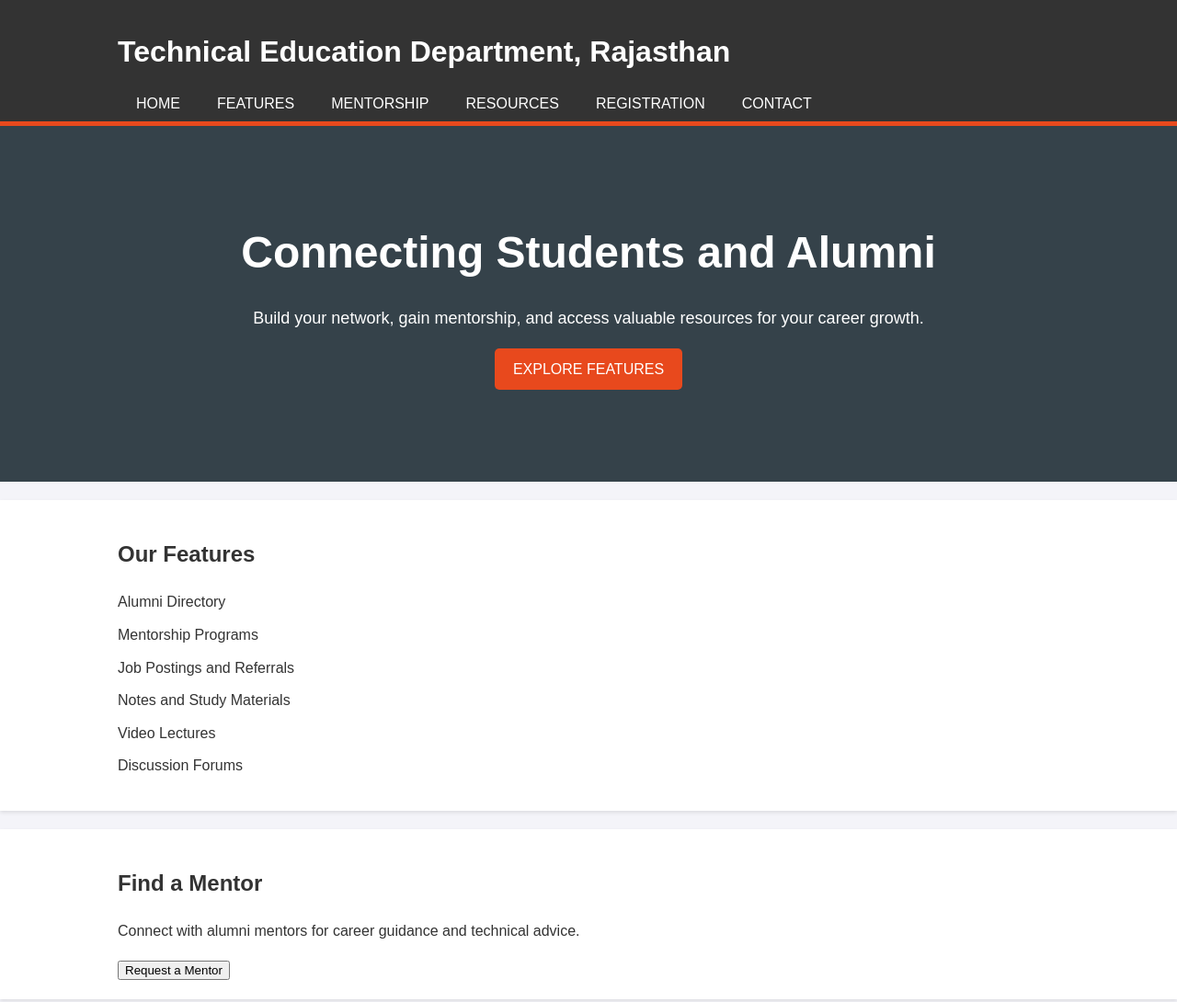
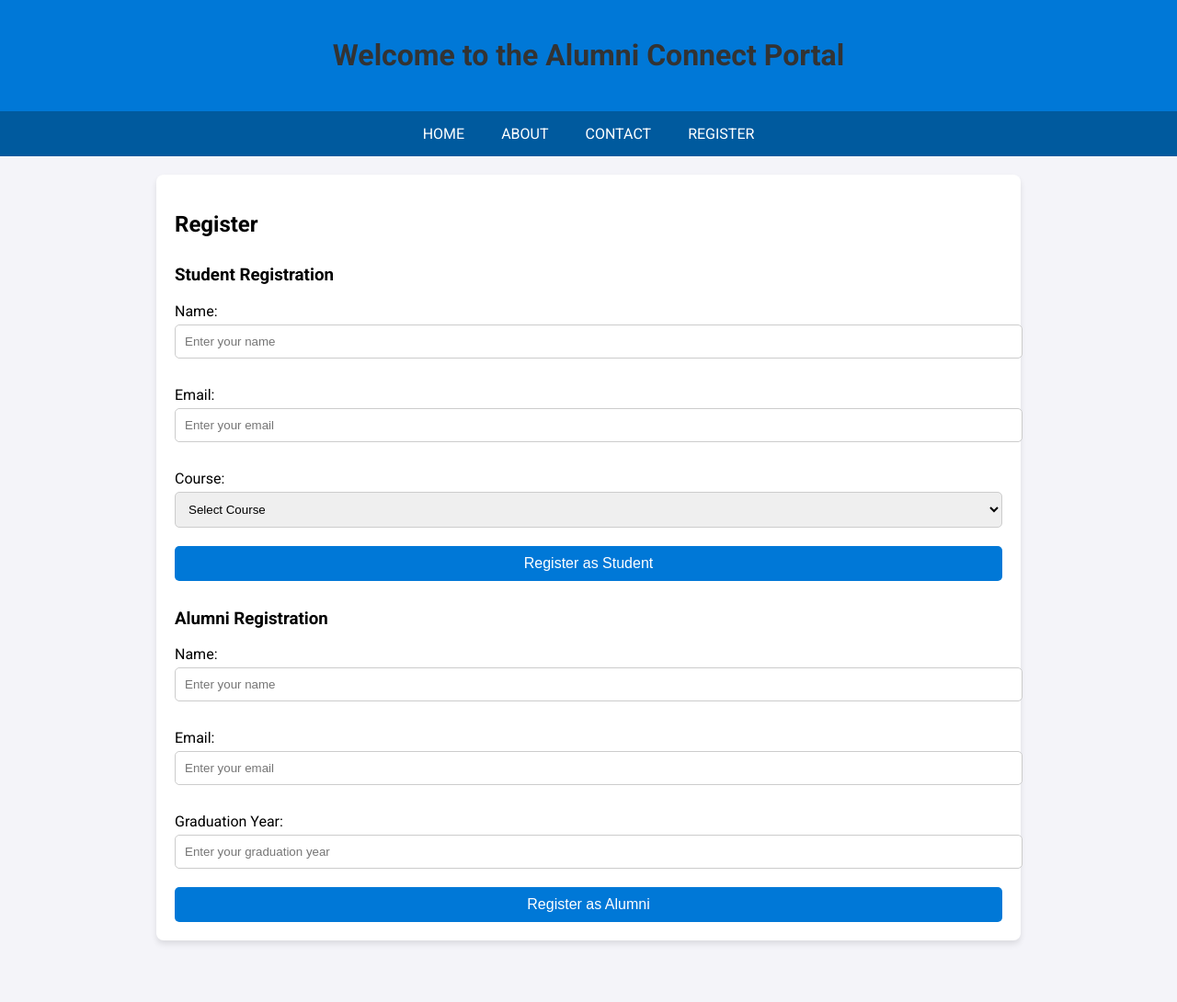
Before and after one commit to Sakshik0315/SIH_Project_, a plain HTML site: page index.html in a window 1280 px wide. Shown: the top 1090 px of the page at 92% size. After the commit the page ends 1043 px from the top, so only its background shows below. Drawn offline with Linux system fonts and the light colour scheme.

Commit message:
Changes added

```diff
--- a/index.html
+++ b/index.html
@@ -3,121 +3,118 @@
 <head>
     <meta charset="UTF-8">
     <meta name="viewport" content="width=device-width, initial-scale=1.0">
-    <title>Alumni-Student Portal</title>
-    <link rel="stylesheet" href="styles.css">
+    <title>Alumni Connect Portal</title>
+    <link href="https://fonts.googleapis.com/css2?family=Roboto:wght@400;700&display=swap" rel="stylesheet">
+    <style>
+        body {
+            font-family: 'Roboto', sans-serif;
+            margin: 0;
+            padding: 0;
+            background-color: #f4f4f9;
+        }
+        header {
+            background-color: #0078d7;
+            color: #fff;
+            padding: 20px;
+            text-align: center;
+        }
+        nav {
+            display: flex;
+            justify-content: center;
+            background-color: #005a9e;
+        }
+        nav a {
+            color: white;
+            padding: 15px 20px;
+            text-decoration: none;
+            text-transform: uppercase;
+        }
+        nav a:hover {
+            background-color: #003a6d;
+        }
+        .container {
+            margin: 20px auto;
+            max-width: 900px;
+            background: #fff;
+            border-radius: 8px;
+            padding: 20px;
+            box-shadow: 0 4px 6px rgba(0, 0, 0, 0.1);
+        }
+        h1 {
+            text-align: center;
+            color: #333;
+        }
+        .form-section {
+            margin-top: 30px;
+        }
+        .form-section label {
+            display: block;
+            margin: 10px 0 5px;
+        }
+        .form-section input, .form-section select {
+            width: 100%;
+            padding: 10px;
+            margin-bottom: 20px;
+            border: 1px solid #ccc;
+            border-radius: 5px;
+        }
+        .form-section button {
+            display: block;
+            width: 100%;
+            padding: 10px;
+            background-color: #0078d7;
+            color: white;
+            border: none;
+            border-radius: 5px;
+            font-size: 16px;
+            cursor: pointer;
+        }
+        .form-section button:hover {
+            background-color: #005a9e;
+        }
+    </style>
 </head>
 <body>
     <header>
-        <div class="container">
-            <h1>Technical Education Department, Rajasthan</h1>
-            <nav>
-                <ul>
-                    <li><a href="#home">Home</a></li>
-                    <li><a href="#features">Features</a></li>
-                    <li><a href="#mentorship">Mentorship</a></li>
-                    <li><a href="#resources">Resources</a></li>
-                    <li><a href="#registration">Registration</a></li>
-                    <li><a href="#contact">Contact</a></li>
-                </ul>
-            </nav>
-        </div>
+        <h1>Welcome to the Alumni Connect Portal</h1>
     </header>
-
-    <section id="home" class="hero">
-        <div class="container">
-            <h2>Connecting Students and Alumni</h2>
-            <p>Build your network, gain mentorship, and access valuable resources for your career growth.</p>
-            <a href="#features" class="btn">Explore Features</a>
-        </div>
-    </section>
-
-    <section id="features" class="features">
-        <div class="container">
-            <h2>Our Features</h2>
-            <ul>
-                <li>Alumni Directory</li>
-                <li>Mentorship Programs</li>
-                <li>Job Postings and Referrals</li>
-                <li>Notes and Study Materials</li>
-                <li>Video Lectures</li>
-                <li>Discussion Forums</li>
-            </ul>
-        </div>
-    </section>
-
-    <section id="mentorship" class="mentorship">
-        <div class="container">
-            <h2>Find a Mentor</h2>
-            <p>Connect with alumni mentors for career guidance and technical advice.</p>
-            <button onclick="openMentorshipForm()">Request a Mentor</button>
-        </div>
-    </section>
-
-    <section id="resources" class="resources">
-        <div class="container">
-            <h2>Resources</h2>
-            <div class="notes">
-                <h3>Notes and Study Materials</h3>
-                <ul id="notesList">
-                    <!-- Dynamic notes will be added here -->
-                </ul>
-            </div>
-            <div class="lectures">
-                <h3>Video Lectures</h3>
-                <ul id="lecturesList">
-                    <!-- Dynamic lectures will be added here -->
-                </ul>
-            </div>
-        </div>
-    </section>
-
-    <section id="registration" class="registration">
-        <div class="container">
-            <h2>Student Registration</h2>
-            <form action="#" method="POST">
-                <label for="name">Full Name:</label>
-                <input type="text" id="name" name="name" placeholder="Enter your full name" required>
-
-                <label for="email">Email:</label>
-                <input type="email" id="email" name="email" placeholder="Enter your email" required>
-
-                <label for="rollnumber">Roll Number:</label>
-                <input type="text" id="rollnumber" name="rollnumber" placeholder="Enter your roll number" required>
-
-                <label for="course">Course:</label>
-                <select id="course" name="course" required>
-                    <option value="">Select your course</option>
-                    <option value="Computer Science">Computer Science</option>
-                    <option value="Mechanical Engineering">Mechanical Engineering</option>
-                    <option value="Civil Engineering">Civil Engineering</option>
-                    <option value="Electrical Engineering">Electrical Engineering</option>
-                    <option value="Electronics and Communication">Electronics and Communication</option>
-                    <option value="Information Technology">Information Technology</option>
+    <nav>
+        <a href="#">Home</a>
+        <a href="#">About</a>
+        <a href="#">Contact</a>
+        <a href="#">Register</a>
+    </nav>
+    <div class="container">
+        <h2>Register</h2>
+        <div class="form-section">
+            <form id="studentForm">
+                <h3>Student Registration</h3>
+                <label for="studentName">Name:</label>
+                <input type="text" id="studentName" name="studentName" placeholder="Enter your name">
+                <label for="studentEmail">Email:</label>
+                <input type="email" id="studentEmail" name="studentEmail" placeholder="Enter your email">
+                <label for="studentCourse">Course:</label>
+                <select id="studentCourse" name="studentCourse">
+                    <option value="">Select Course</option>
+                    <option value="engineering">Engineering</option>
+                    <option value="business">Business</option>
+                    <option value="arts">Arts</option>
                 </select>
-
-                <label for="password">Password:</label>
-                <input type="password" id="password" name="password" placeholder="Create a password" required>
-
-                <button type="submit">Register</button>
+                <button type="submit">Register as Student</button>
             </form>
         </div>
-
-    </section>
-
-    <section id="contact" class="contact">
-        <div class="container">
-            <h2>Contact Us</h2>
-            <p>Email: support@rajasthan-tech.edu</p>
-            <p>Phone: +91-1234567890</p>
+        <div class="form-section">
+            <form id="alumniForm">
+                <h3>Alumni Registration</h3>
+                <label for="alumniName">Name:</label>
+                <input type="text" id="alumniName" name="alumniName" placeholder="Enter your name">
+                <label for="alumniEmail">Email:</label>
+                <input type="email" id="alumniEmail" name="alumniEmail" placeholder="Enter your email">
+                <label for="alumniGraduationYear">Graduation Year:</label>
+                <input type="number" id="alumniGraduationYear" name="alumniGraduationYear" placeholder="Enter your graduation year">
+                <button type="submit">Register as Alumni</button>
+            </form>
         </div>
-    </section>
-
-    <footer>
-        <div class="container">
-            <p>&copy; 2024 Technical Education Department, Rajasthan. All rights reserved.</p>
-        </div>
-    </footer>
-
-    <script src="script.js"></script>
+    </div>
 </body>
 </html>
```
